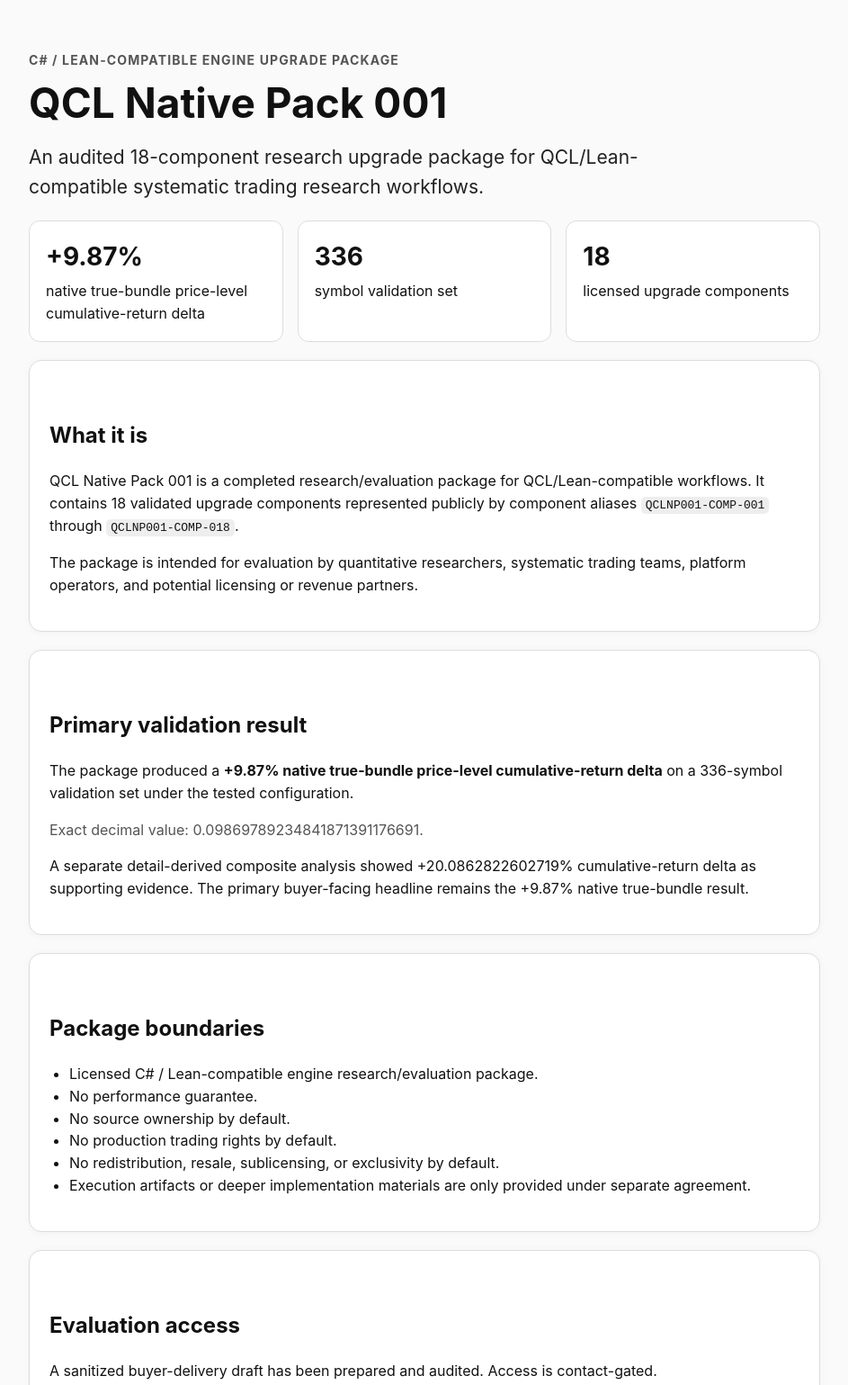
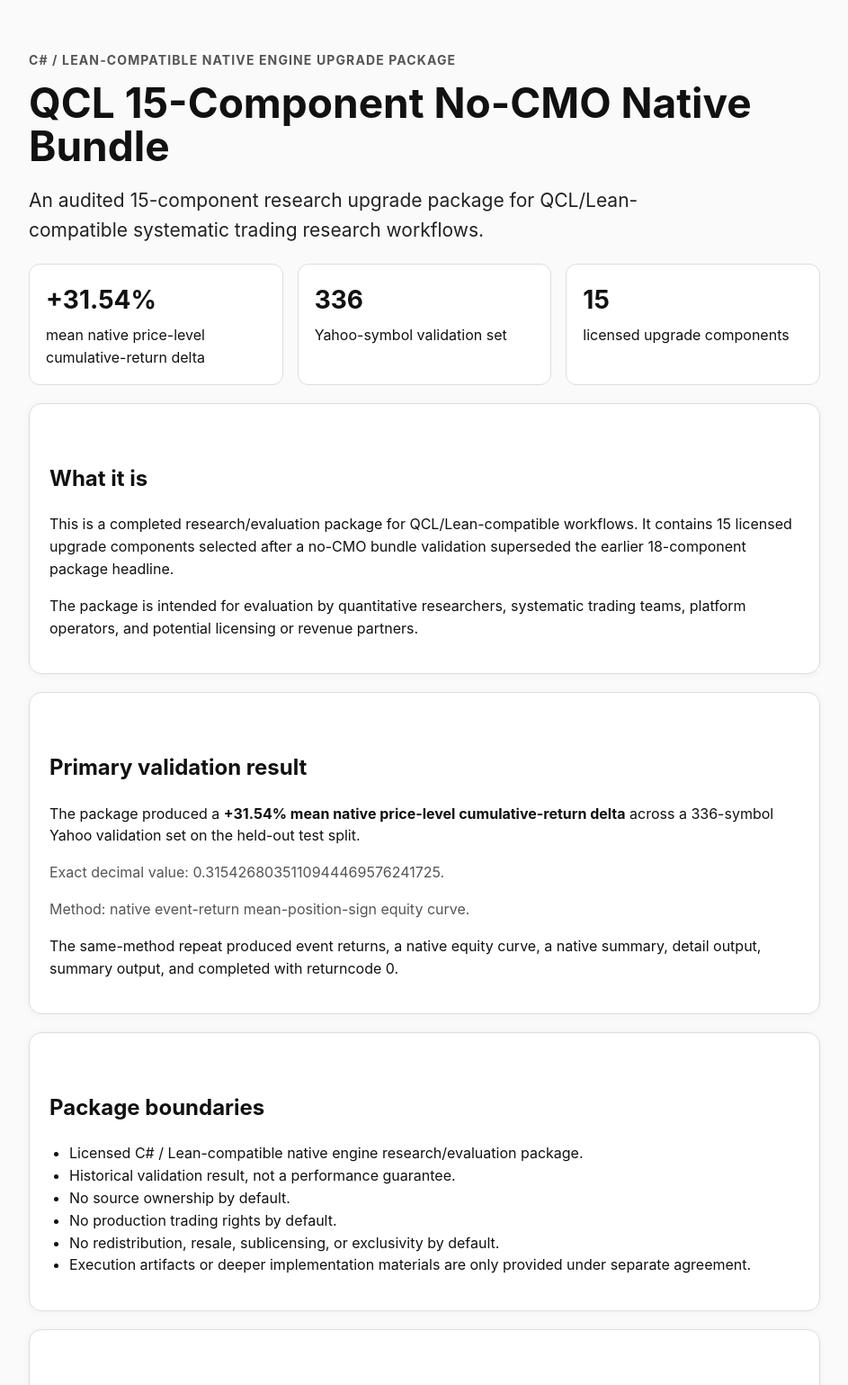
Before and after one commit to cadottea/qcl-native-pack-001, a plain HTML site: page index.html in a window 1280 px wide. Shown: the top 1539 px of the page at 90% size, without its empty margins (168-1111 px from the left). Drawn offline with Linux system fonts and the light colour scheme.

Commit message:
Update public package to no-CMO 31.54 validation

```diff
--- a/index.html
+++ b/index.html
@@ -8,9 +8,9 @@
 
   <meta name="viewport" content="width=device-width, initial-scale=1">
 
-  <title>QCL Native Pack 001 — C# / Lean-Compatible Engine Upgrade Package</title>
+  <title>QCL 15-Component No-CMO Native Bundle — C# / Lean-Compatible Engine Upgrade Package</title>
 
-  <meta name="description" content="QCL Native Pack 001 is an audited C# / Lean-compatible engine upgrade package for quantitative research workflows, with 18 licensed components and a +9.87% native true-bundle validation result.">
+  <meta name="description" content="Audited C# / Lean-compatible native engine upgrade package with 15 licensed components and a +31.54% same-method native validation result across 336 Yahoo symbols.">
 
   <style>
 
@@ -194,13 +194,13 @@
 
 <main>
 
-  <div class="eyebrow">C# / Lean-compatible engine upgrade package</div>
+  <div class="eyebrow">C# / Lean-compatible native engine upgrade package</div>
 
-  <h1>QCL Native Pack 001</h1>
+  <h1>QCL 15-Component No-CMO Native Bundle</h1>
 
   <p class="lead">
 
-    An audited 18-component research upgrade package for QCL/Lean-compatible systematic trading research workflows.
+    An audited 15-component research upgrade package for QCL/Lean-compatible systematic trading research workflows.
 
   </p>
 
@@ -208,9 +208,9 @@
 
     <div>
 
-      <strong>+9.87%</strong>
+      <strong>+31.54%</strong>
 
-      native true-bundle price-level cumulative-return delta
+      mean native price-level cumulative-return delta
 
     </div>
 
@@ -218,13 +218,13 @@
 
       <strong>336</strong>
 
-      symbol validation set
+      Yahoo-symbol validation set
 
     </div>
 
     <div>
 
-      <strong>18</strong>
+      <strong>15</strong>
 
       licensed upgrade components
 
@@ -238,11 +238,11 @@
 
     <p>
 
-      QCL Native Pack 001 is a completed research/evaluation package for QCL/Lean-compatible workflows.
+      This is a completed research/evaluation package for QCL/Lean-compatible workflows.
 
-      It contains 18 validated upgrade components represented publicly by component aliases
+      It contains 15 licensed upgrade components selected after a no-CMO bundle validation superseded
 
-      <code>QCLNP001-COMP-001</code> through <code>QCLNP001-COMP-018</code>.
+      the earlier 18-component package headline.
 
     </p>
 
@@ -262,23 +262,29 @@
 
     <p>
 
-      The package produced a <strong>+9.87% native true-bundle price-level cumulative-return delta</strong>
+      The package produced a <strong>+31.54% mean native price-level cumulative-return delta</strong>
 
-      on a 336-symbol validation set under the tested configuration.
+      across a 336-symbol Yahoo validation set on the held-out test split.
 
     </p>
 
     <p class="muted">
 
-      Exact decimal value: 0.09869789234841871391176691.
+      Exact decimal value: 0.3154268035110944469576241725.
+
+    </p>
+
+    <p class="muted">
+
+      Method: native event-return mean-position-sign equity curve.
 
     </p>
 
     <p>
 
-      A separate detail-derived composite analysis showed +20.0862822602719% cumulative-return delta
+      The same-method repeat produced event returns, a native equity curve, a native summary,
 
-      as supporting evidence. The primary buyer-facing headline remains the +9.87% native true-bundle result.
+      detail output, summary output, and completed with returncode 0.
 
     </p>
 
@@ -290,9 +296,9 @@
 
     <ul>
 
-      <li>Licensed C# / Lean-compatible engine research/evaluation package.</li>
+      <li>Licensed C# / Lean-compatible native engine research/evaluation package.</li>
 
-      <li>No performance guarantee.</li>
+      <li>Historical validation result, not a performance guarantee.</li>
 
       <li>No source ownership by default.</li>
 
@@ -312,7 +318,7 @@
 
     <p>
 
-      A sanitized buyer-delivery draft has been prepared and audited. Access is contact-gated.
+      A refreshed sanitized buyer-delivery package is staged separately. Access is contact-gated.
 
     </p>
 
@@ -322,7 +328,7 @@
 
     </p>
 
-    <a class="cta" href="https://github.com/cadottea/qcl-native-pack-001/issues/new?title=QCL%20Native%20Pack%20001%20evaluation%20request">Request evaluation access</a>
+    <a class="cta" href="https://github.com/cadottea/qcl-native-pack-001/issues/new?title=QCL%2015-component%20native%20bundle%20evaluation%20request">Request evaluation access</a>
 
     <p class="muted">
 
@@ -334,7 +340,7 @@
 
   <footer>
 
-    Created 2026-06-26 15:06:48. Historical validation results are not guarantees of future trading performance.
+    Updated 2026-06-27. Historical validation results are not guarantees of future trading performance.
 
   </footer>
 
```
Also changed, not shown: GITHUB_PUBLISH_STEPS.txt, launch_checklist.txt, product_page_copy.txt, 1 other file.
